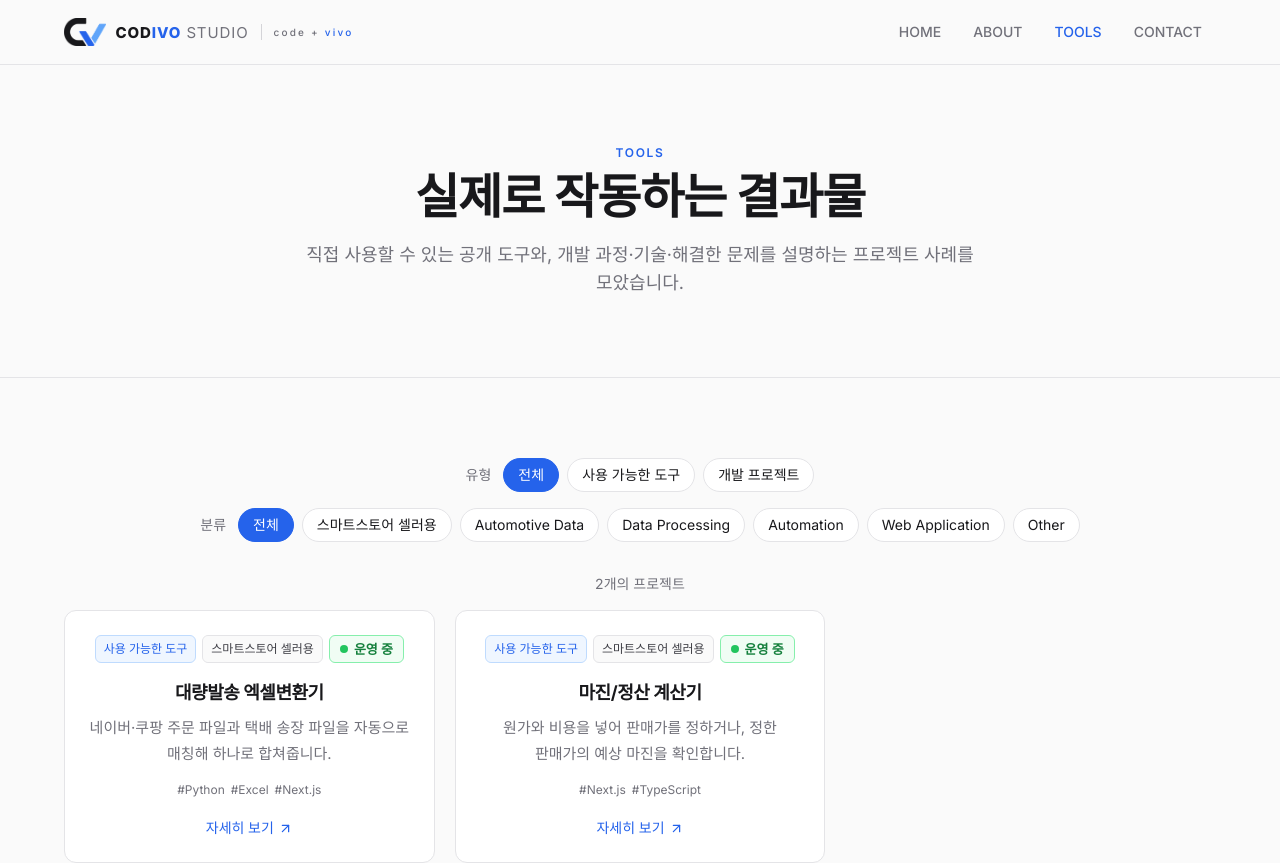
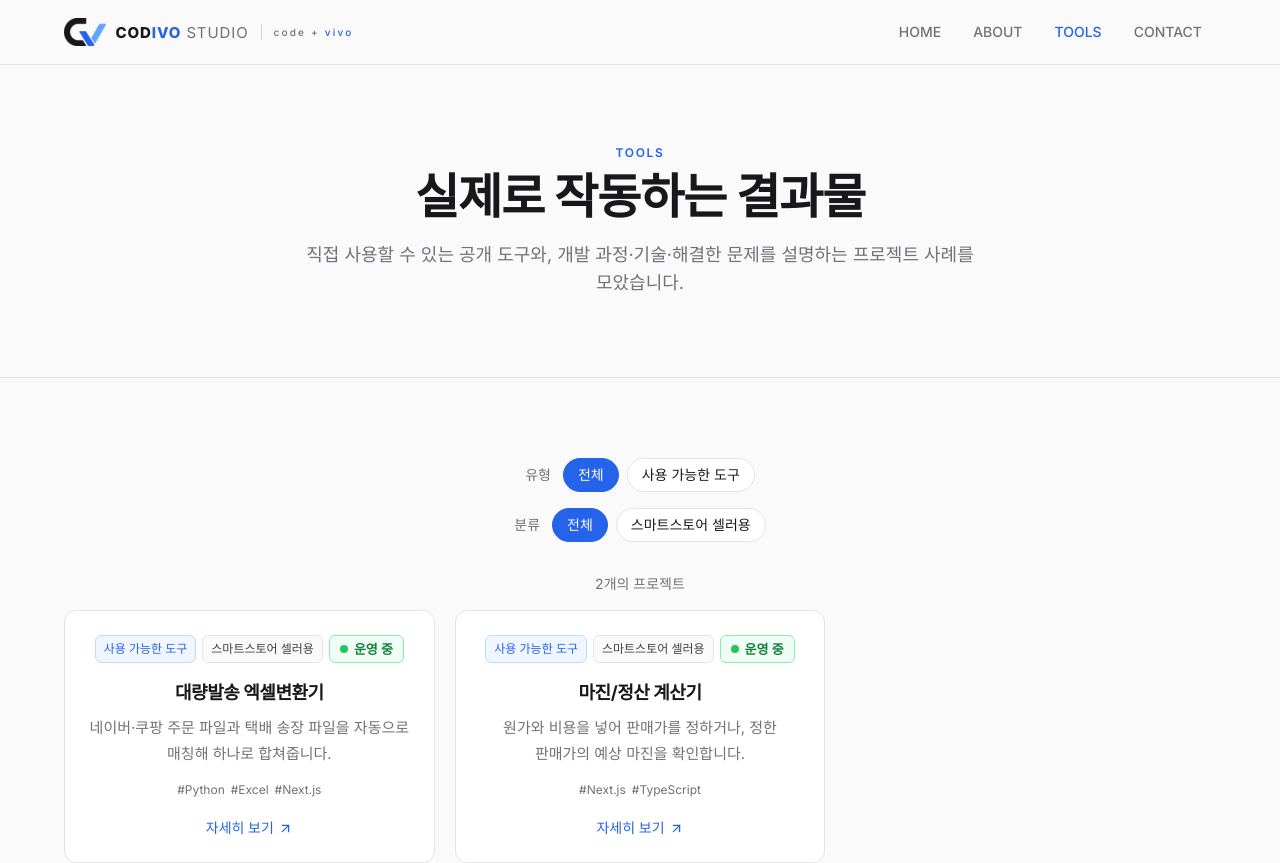
Before and after one commit to sysy-netizen/codivostudio-web, a Next.js app: page /tools in a window 1280 px wide. Shown: the top 863 px of the page. Built offline with nearby package versions, Linux system fonts and the light colour scheme; a web font is replaced by a local one.

Commit message:
tools 필터에서 프로젝트가 없는 유형과 분류 숨김
Co-Authored-By: Claude Sonnet 5.5 <noreply@anthropic.com>

```diff
--- a/src/components/tools/tools-explorer.tsx
+++ b/src/components/tools/tools-explorer.tsx
@@ -10,19 +10,26 @@ import type { Project, ProjectCategory, ProjectType } from "@/types/project";
 type TypeFilter = "all" | ProjectType;
 type CategoryFilter = "all" | ProjectCategory;
 
-const typeOptions: { value: TypeFilter; label: string }[] = [
-  { value: "all", label: "전체" },
-  { value: "tool", label: typeLabels.tool },
-  { value: "project", label: typeLabels.project },
-];
+// 프로젝트가 하나도 없는 유형/분류는 필터에서 숨긴다 (프로젝트가 추가되면 자동으로 나타남)
+function buildTypeOptions(projects: Project[]): { value: TypeFilter; label: string }[] {
+  const used = new Set(projects.map((p) => p.type));
+  return [
+    { value: "all", label: "전체" },
+    ...(Object.keys(typeLabels) as ProjectType[])
+      .filter((value) => used.has(value))
+      .map((value) => ({ value, label: typeLabels[value] })),
+  ];
+}
 
-const categoryOptions: { value: CategoryFilter; label: string }[] = [
-  { value: "all", label: "전체" },
-  ...(Object.keys(categoryLabels) as ProjectCategory[]).map((value) => ({
-    value,
-    label: categoryLabels[value],
-  })),
-];
+function buildCategoryOptions(projects: Project[]): { value: CategoryFilter; label: string }[] {
+  const used = new Set(projects.map((p) => p.category));
+  return [
+    { value: "all", label: "전체" },
+    ...(Object.keys(categoryLabels) as ProjectCategory[])
+      .filter((value) => used.has(value))
+      .map((value) => ({ value, label: categoryLabels[value] })),
+  ];
+}
 
 function FilterGroup<T extends string>({
   label,
@@ -61,6 +68,9 @@ function FilterGroup<T extends string>({
 export function ToolsExplorer({ projects }: { projects: Project[] }) {
   const [type, setType] = useState<TypeFilter>("all");
   const [category, setCategory] = useState<CategoryFilter>("all");
+
+  const typeOptions = useMemo(() => buildTypeOptions(projects), [projects]);
+  const categoryOptions = useMemo(() => buildCategoryOptions(projects), [projects]);
 
   const filtered = useMemo(
     () =>
```
